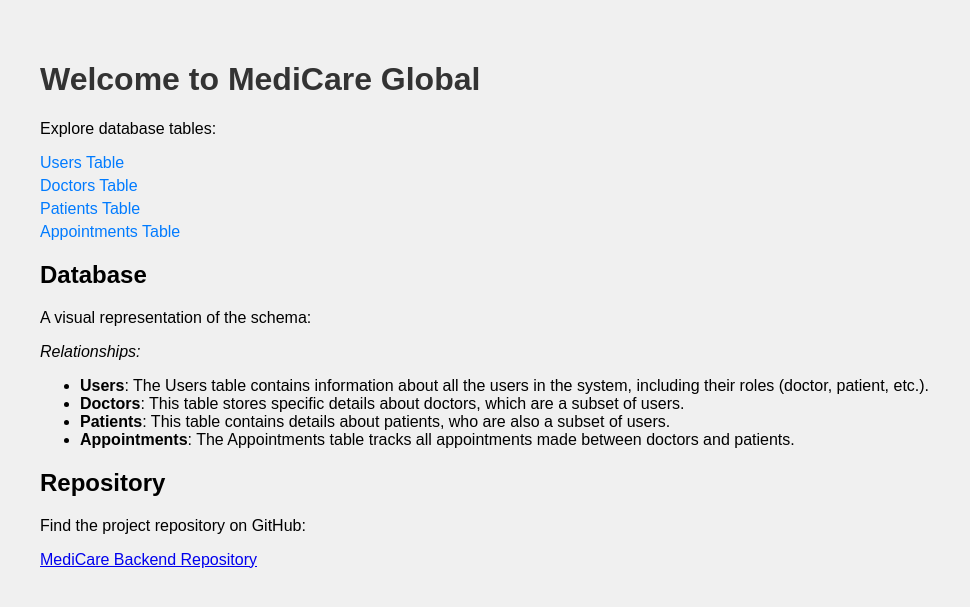
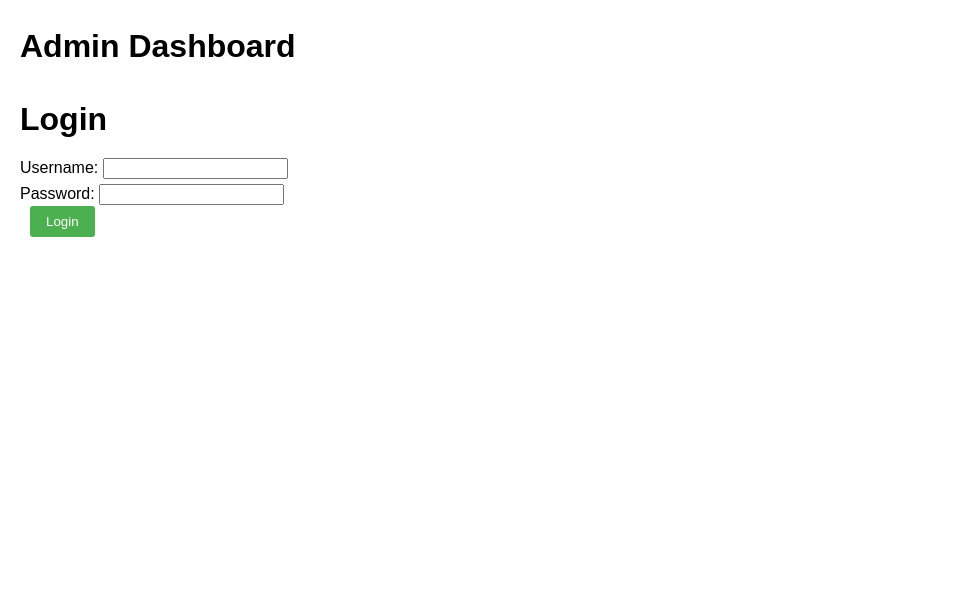
Before and after one commit to JohnMutemi/back_end_repository, a Flask app: page / in a window 1280 px wide. Shown: the top 607 px of the page, without its empty margins (0-970 px from the left). Run offline with Flask 3, Linux system fonts and the light colour scheme.

Commit message:
commit user-authentication

```diff
--- a/app.py
+++ b/app.py
@@ -1,6 +1,6 @@
 #!/usr/bin/env python3
 import os
-from flask import Flask, request, make_response, session, render_template, jsonify
+from flask import Flask, request, make_response, session, jsonify, render_template
 from flask_migrate import Migrate
 from flask_cors import CORS
 from flask_restful import Api, Resource
@@ -10,7 +10,7 @@ app = Flask(__name__)
 CORS(app)
 app.config['SQLALCHEMY_DATABASE_URI'] = 'sqlite:///models.db'
 app.config['SQLALCHEMY_TRACK_MODIFICATIONS'] = False
-app.json.compact = False
+app.json.compact=False
 app.secret_key = os.urandom(24)
 bcrypt = Bcrypt(app)
 
@@ -19,64 +19,45 @@ from models import db, Doctor, Patient, Appointment, User
 db.init_app(app)
 migrate = Migrate(app, db)
 
-# Before request handler to check login status and access permissions
+@app.before_request
 def check_login():
-    print(f"Endpoint: {request.endpoint}")
-    print(f"Session: {session}")
+    user_id = session.get('user_id')
+    if user_id is None\
+        and request.endpoint != 'index'\
+        and request.endpoint != 'login'\
+        and request.endpoint != 'logout'\
+        and request.endpoint != 'register' \
+        and request.endpoint != 'check_session':
+        return{"error":"unauthorized access"},401
 
-    public_endpoints = ['login', 'register', 'index', 'check_session']
-
-    # Allow public endpoints without requiring a session
-    if request.endpoint in public_endpoints:
-        return None
-
-    user_id = session.get('user_id')
-    user_role = session.get('role')
-
-    if not user_id:
-        return make_response({"error": "Unauthorized"}, 401)
-
-    # Retrieve the user by ID
-    user = User.query.get(user_id)
-    if not user:
-        return make_response({"error": "Unauthorized"}, 401)
-
-    if user_role == 'admin':
-        return None
-    elif user_role == 'doctor' and request.endpoint in ['doctor', 'doctors', 'doctor_id']:
-        return None
-    elif user_role == 'patient' and request.endpoint in ['patient', 'patients', 'patient_id']:
-        return None
-
-    return make_response({"error": "Unauthorized"}, 401)
-
-# Route to display home page
 @app.route("/")
 def index():
     return render_template('index.html')
-
+# Resources
 class Login(Resource):
     def post(self):
-        data = request.get_json()
-        user = User.query.filter_by(user_name=data['user_name']).first()
+        user_name = request.form.get('user_name')
+        password = request.form.get('password')
 
-        if user and user.authenticate(data['password']):
+        user = User.query.filter_by(user_name=user_name).first()
+
+        if user and user.authenticate(password):
             session['user_id'] = user.id
-            session['role'] = user.role  # Ensure the role is set
-            response_dict = user.to_dict()
-            response = make_response(response_dict, 200)
-            print(f"Login successful: user_id={user.id}, role={user.role}")
-        else:
-            response = make_response({"error": "Invalid credentials"}, 401)
-            print("Login failed")
-        return response
+            welcome_message = f"Welcome {user.user_name}"
+            return {
+                'message': welcome_message,
+                'id': user.id,
+                'user_name': user.user_name,
+                'role': user.role
+            }, 200
+
+        return {"error": "Invalid username or password"}, 401
 
 class Register(Resource):
     def post(self):
-        data = request.get_json()
-        user_name = data['user_name']
-        password = data['password']
-        role = data['role']
+        user_name = request.form.get('user_name')
+        password = request.form.get('password')
+        role = request.form.get('role')
 
         if not user_name or not password or not role:
             return {'message': 'Username, password, and role are required'}, 400
@@ -113,6 +94,18 @@ class Logout(Resource):
         session.pop('role', None)
         return jsonify({"message": "Logout successful"})
 
+
+# # Index Resource
+# class Index(Resource):
+
+#     # Returns a welcome message for the Patient-Doctor Appointment System.
+#     def get(self):
+#         response_dict = {
+#             "message": "Welcome to the Patient-Doctor Appointment System!"
+#         }
+#         response = make_response(response_dict, 200)
+#         return response
+
 # Doctors Resource
 class Doctors(Resource):
     # Returns a list of all doctors.
@@ -120,7 +113,7 @@ class Doctors(Resource):
         response_dict_list = [doctor.to_dict() for doctor in Doctor.query.all()]
         response = make_response(response_dict_list, 200)
         return response
-    # Adds a new doctor.
+# Adds a new doctor.
     def post(self):
         new_doctor = Doctor(
             name=request.form.get('name'),
@@ -134,7 +127,8 @@ class Doctors(Resource):
 
 # DoctorByID Resource
 class DoctorByID(Resource):
-    # Retrieves details of a specific doctor by ID.
+
+        # Retrieves details of a specific doctor by ID.
     def get(self, doctor_id):
         doctor = Doctor.query.get(doctor_id)
         if doctor:
@@ -143,7 +137,7 @@ class DoctorByID(Resource):
         else:
             response = make_response({"error": "Doctor not found"}, 404)
         return response
-    # Updates details of a specific doctor by ID.
+# Updates details of a specific doctor by ID.
     def put(self, doctor_id):
         doctor = Doctor.query.get(doctor_id)
         if doctor:
@@ -156,7 +150,7 @@ class DoctorByID(Resource):
         else:
             response = make_response({"error": "Doctor not found"}, 404)
         return response
-    # Deletes a specific doctor by ID.
+# Deletes a specific doctor by ID.
     def delete(self, doctor_id):
         doctor = Doctor.query.get(doctor_id)
         if doctor:
@@ -169,12 +163,13 @@ class DoctorByID(Resource):
 
 # Patients Resource
 class Patients(Resource):
+
     # Returns a list of all patients.
     def get(self):
         response_dict_list = [patient.to_dict() for patient in Patient.query.all()]
         response = make_response(response_dict_list, 200)
         return response
-    # Adds a new patient.
+# Adds a new patient.
     def post(self):
         new_patient = Patient(
             name=request.form.get('name'),
@@ -189,7 +184,8 @@ class Patients(Resource):
 
 # PatientByID Resource
 class PatientByID(Resource):
-    # Retrieves details of a specific patient by ID.
+
+#     Updates details of a specific patient by ID
     def get(self, patient_id):
         patient = Patient.query.get(patient_id)
         if patient:
@@ -198,7 +194,7 @@ class PatientByID(Resource):
         else:
             response = make_response({"error": "Patient not found"}, 404)
         return response
-    # Updates details of a specific patient by ID.
+
     def put(self, patient_id):
         patient = Patient.query.get(patient_id)
         if patient:
@@ -211,7 +207,7 @@ class PatientByID(Resource):
         else:
             response = make_response({"error": "Patient not found"}, 404)
         return response
-    # Deletes a specific patient by ID.
+#  Deletes a specific patient by ID.
     def delete(self, patient_id):
         patient = Patient.query.get(patient_id)
         if patient:
@@ -224,18 +220,20 @@ class PatientByID(Resource):
 
 # Appointments Resource
 class Appointments(Resource):
-    # Returns a list of all appointments.
+
+    #  Returns a list of all appointments.
     def get(self):
         response_dict_list = [appointment.to_dict() for appointment in Appointment.query.all()]
         response = make_response(response_dict_list, 200)
         return response
-    # Adds a new appointment.
+#  Adds a new appointment.
     def post(self):
+
         new_appointment = Appointment(
+            doctor_id=request.form('doctor_id'),
+            patient_id=request.form('patient_id'),
             date=request.form.get('date'),
-            time=request.form.get('time'),
-            doctor_id=request.form.get('doctor_id'),
-            patient_id=request.form.get('patient_id')
+            time=request.form.get('time')
         )
         db.session.add(new_appointment)
         db.session.commit()
@@ -245,7 +243,8 @@ class Appointments(Resource):
 
 # AppointmentByID Resource
 class AppointmentByID(Resource):
-    # Retrieves details of a specific appointment by ID.
+
+#  Retrieves details of a specific appointment by ID.
     def get(self, appointment_id):
         appointment = Appointment.query.get(appointment_id)
         if appointment:
@@ -254,11 +253,13 @@ class AppointmentByID(Resource):
         else:
             response = make_response({"error": "Appointment not found"}, 404)
         return response
-    # Updates details of a specific appointment by ID.
+# Updates details of a specific appointment by ID.
     def put(self, appointment_id):
         appointment = Appointment.query.get(appointment_id)
         if appointment:
             data = request.get_json()
+            appointment.doctor_id = data.get('doctor_id', appointment.doctor_id)
+            appointment.patient_id = data.get('patient_id', appointment.patient_id)
             appointment.date = data.get('date', appointment.date)
             appointment.time = data.get('time', appointment.time)
             db.session.commit()
@@ -267,7 +268,7 @@ class AppointmentByID(Resource):
         else:
             response = make_response({"error": "Appointment not found"}, 404)
         return response
-    # Deletes a specific appointment by ID.
+# Deletes a specific appointment by ID.
     def delete(self, appointment_id):
         appointment = Appointment.query.get(appointment_id)
         if appointment:
@@ -278,17 +279,18 @@ class AppointmentByID(Resource):
             response = make_response({"error": "Appointment not found"}, 404)
         return response
 
-# Registering the routes with the API
-api.add_resource(Login, '/login')
-api.add_resource(Register, '/register')
-api.add_resource(CheckSession, '/check-session')
-api.add_resource(Logout, '/logout')
-api.add_resource(Doctors, '/doctors')
+# Add resources to API
+api.add_resource(Register, '/register', endpoint='register')
+api.add_resource(Login, '/login', endpoint='login')
+api.add_resource(CheckSession, '/check_session', endpoint='check-session')
+api.add_resource(Logout, '/logout', endpoint='logout')
+# api.add_resource(Index, '/', endpoint='index')
+api.add_resource(Doctors, '/doctors', endpoint='doctors')
 api.add_resource(DoctorByID, '/doctors/<int:doctor_id>')
-api.add_resource(Patients, '/patients')
+api.add_resource(Patients, '/patients', endpoint='patients')
 api.add_resource(PatientByID, '/patients/<int:patient_id>')
-api.add_resource(Appointments, '/appointments')
+api.add_resource(Appointments, '/appointments', endpoint='appointments')
 api.add_resource(AppointmentByID, '/appointments/<int:appointment_id>')
 
-if __name__ == "__main__":
-    app.run(port=5000, debug=True)
+if __name__ == '__main__':
+    app.run(port=5555, debug=True)
--- a/templates/index.html
+++ b/templates/index.html
@@ -3,88 +3,178 @@
   <head>
     <meta charset="UTF-8" />
     <meta name="viewport" content="width=device-width, initial-scale=1.0" />
-    <title>MediCare</title>
+    <title>Admin Dashboard</title>
     <style>
       body {
         font-family: Arial, sans-serif;
+        line-height: 1.6;
         margin: 20px;
-        padding: 20px;
-        background-color: #f0f0f0;
       }
-
-      h1 {
-        color: #333;
+      h1,
+      h2,
+      h3 {
+        margin-bottom: 10px;
       }
-
-      .endpoint-list {
-        margin: 20px 0;
+      #notifications,
+      #requests {
+        display: none;
+        margin-bottom: 30px;
+        padding: 15px;
+        border: 1px solid #ccc;
+        border-radius: 5px;
+        background-color: #f9f9f9;
       }
-
-      .endpoint-list a {
-        display: block;
-        margin: 5px 0;
-        color: #007bff;
-        text-decoration: none;
+      ul {
+        list-style-type: none;
+        padding: 0;
       }
-
-      .endpoint-list a:hover {
-        text-decoration: underline;
+      li {
+        margin-bottom: 8px;
+        padding: 8px;
+        background-color: #fff;
+        border: 1px solid #ddd;
+        border-radius: 4px;
       }
-
-      .schema-image {
-        max-width: 100%;
-        height: auto;
+      button {
+        margin-left: 10px;
+        cursor: pointer;
+        background-color: #4caf50;
+        color: white;
+        border: none;
+        border-radius: 3px;
+        padding: 8px 16px;
+      }
+      button:hover {
+        background-color: #45a049;
       }
     </style>
   </head>
   <body>
-    <h1>Welcome to MediCare Global</h1>
+    <h1>Admin Dashboard</h1>
+    <div id="loginForm">
+      <h1>Login</h1>
+      <form method="POST" action="/login">
+        <label for="username">Username:</label>
+        <input type="text" id="username" name="username" /><br />
+        <label for="password">Password:</label>
+        <input type="password" id="password" name="password" /><br />
+        <button type="submit">Login</button>
+      </form>
+    </div>
+<!--
+    <div id="notifications">
+      <h2>Notifications</h2>
+      <ul id="notificationList"></ul>
+    </div>
+    <div id="doctorRequests">
+      <h2>Doctor Requests</h2>
+      <ul id="doctorRequestList"></ul>
+    </div>
+    <div id="patientRequests">
+      <h2>Patient Requests</h2>
+      <ul id="patientRequestList"></ul>
+    </div> -->
 
-    <!-- Endpoint Links -->
-    <div class="endpoint-list">
-      <p>Explore database tables:</p>
-      <a href="/users">Users Table</a>
-      <a href="/doctors">Doctors Table</a>
-      <a href="/patients">Patients Table</a>
-      <a href="/appointments">Appointments Table</a>
-    </div>
+    <script>
+      function fetchDashboardData() {
+        fetch('/admin_dashboard')
+          .then((response) => response.json())
+          .then((data) => {
+            if (data.error) {
+              alert(data.error);
+            } else {
+              document.getElementById('loginForm').style.display = 'none';
+              document.getElementById('notifications').style.display = 'block';
+              document.getElementById('doctorRequests').style.display = 'block';
+              document.getElementById('patientRequests').style.display =
+                'block';
 
-    <!-- Database Schema Image -->
-    <div>
-      <h2>Database</h2>
-      <p>A visual representation of the schema:</p>
+              const notifications = data.notifications;
+              const doctorRequests = data.doctor_requests;
+              const patientRequests = data.patient_requests;
 
-      <p><em>Relationships:</em></p>
-      <ul>
-        <li>
-          <strong>Users</strong>: The Users table contains information about all
-          the users in the system, including their roles (doctor, patient,
-          etc.).
-        </li>
-        <li>
-          <strong>Doctors</strong>: This table stores specific details about
-          doctors, which are a subset of users.
-        </li>
-        <li>
-          <strong>Patients</strong>: This table contains details about patients,
-          who are also a subset of users.
-        </li>
-        <li>
-          <strong>Appointments</strong>: The Appointments table tracks all
-          appointments made between doctors and patients.
-        </li>
-      </ul>
-    </div>
+              const notificationList =
+                document.getElementById('notificationList');
+              notificationList.innerHTML = '';
+              notifications.forEach((notification) => {
+                const li = document.createElement('li');
+                li.textContent = notification.message;
+                notificationList.appendChild(li);
+              });
 
-    <!-- GitHub Repository Link -->
-    <div>
-      <h2>Repository</h2>
-      <p>Find the project repository on GitHub:</p>
-      <a
-        href="https://github.com/JohnMutemi/back_end_repository"
-        target="_blank"
-        >MediCare Backend Repository</a
-      >
-    </div>
+              const doctorRequestList =
+                document.getElementById('doctorRequestList');
+              doctorRequestList.innerHTML = '';
+              doctorRequests.forEach((request) => {
+                const li = createRequestListItem(
+                  request.user_name,
+                  request.id,
+                  'doctor'
+                );
+                doctorRequestList.appendChild(li);
+              });
+
+              const patientRequestList =
+                document.getElementById('patientRequestList');
+              patientRequestList.innerHTML = '';
+              patientRequests.forEach((request) => {
+                const li = createRequestListItem(
+                  request.user_name,
+                  request.id,
+                  'patient'
+                );
+                patientRequestList.appendChild(li);
+              });
+            }
+          });
+      }
+
+      function createRequestListItem(username, userId, type) {
+        const li = document.createElement('li');
+        li.textContent = username;
+
+        const approveButton = document.createElement('button');
+        approveButton.textContent = 'Approve';
+        approveButton.onclick = () => handleRequest('approve', userId, type);
+        li.appendChild(approveButton);
+
+        const deleteButton = document.createElement('button');
+        deleteButton.textContent = 'Delete';
+        deleteButton.onclick = () => handleRequest('delete', userId, type);
+        li.appendChild(deleteButton);
+
+        return li;
+      }
+
+      function handleRequest(action, userId, userType) {
+        fetch('/admin_dashboard', {
+          method: 'POST',
+          headers: {
+            'Content-Type': 'application/json',
+          },
+          body: JSON.stringify({
+            action,
+            user_id: userId,
+            user_type: userType,
+          }),
+        })
+          .then((response) => response.json())
+          .then((data) => {
+            if (data.error) {
+              alert(data.error);
+            } else {
+              fetchDashboardData();
+            }
+          });
+      }
+      // Check if the user is already logged in
+      fetch('/check_session')
+        .then((response) => response.json())
+        .then((data) => {
+          if (data.user_id && data.role === 'admin') {
+            fetchDashboardData();
+          }
+        });
+    </script>
   </body>
 </html>
```
Also changed, not shown: migrations/versions/15e000e26b7c_initial_migrations.py (deleted, +0 -71 lines), models.py (+20 -1 lines), seed.py (+63 -31 lines), instance/models.db.
